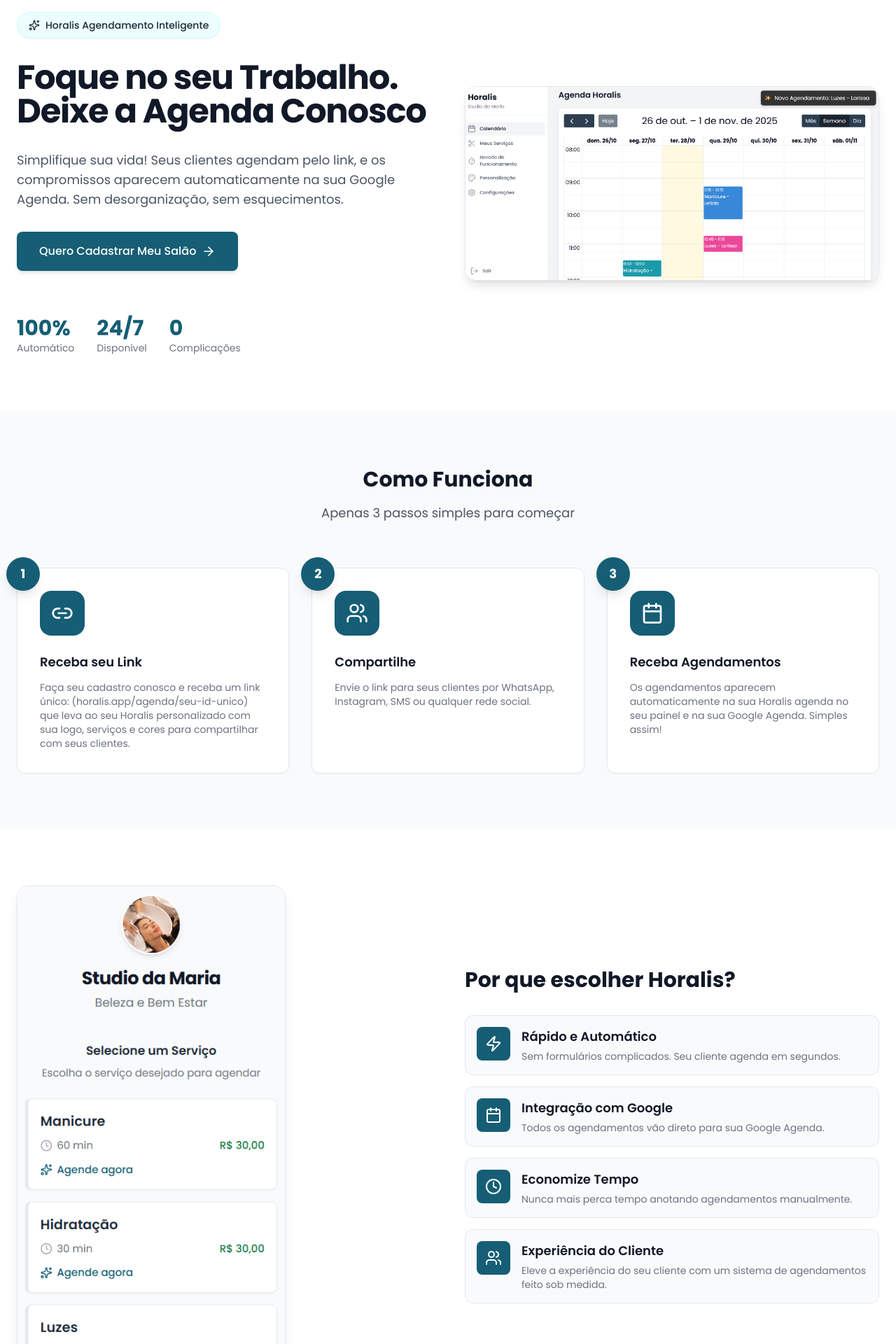
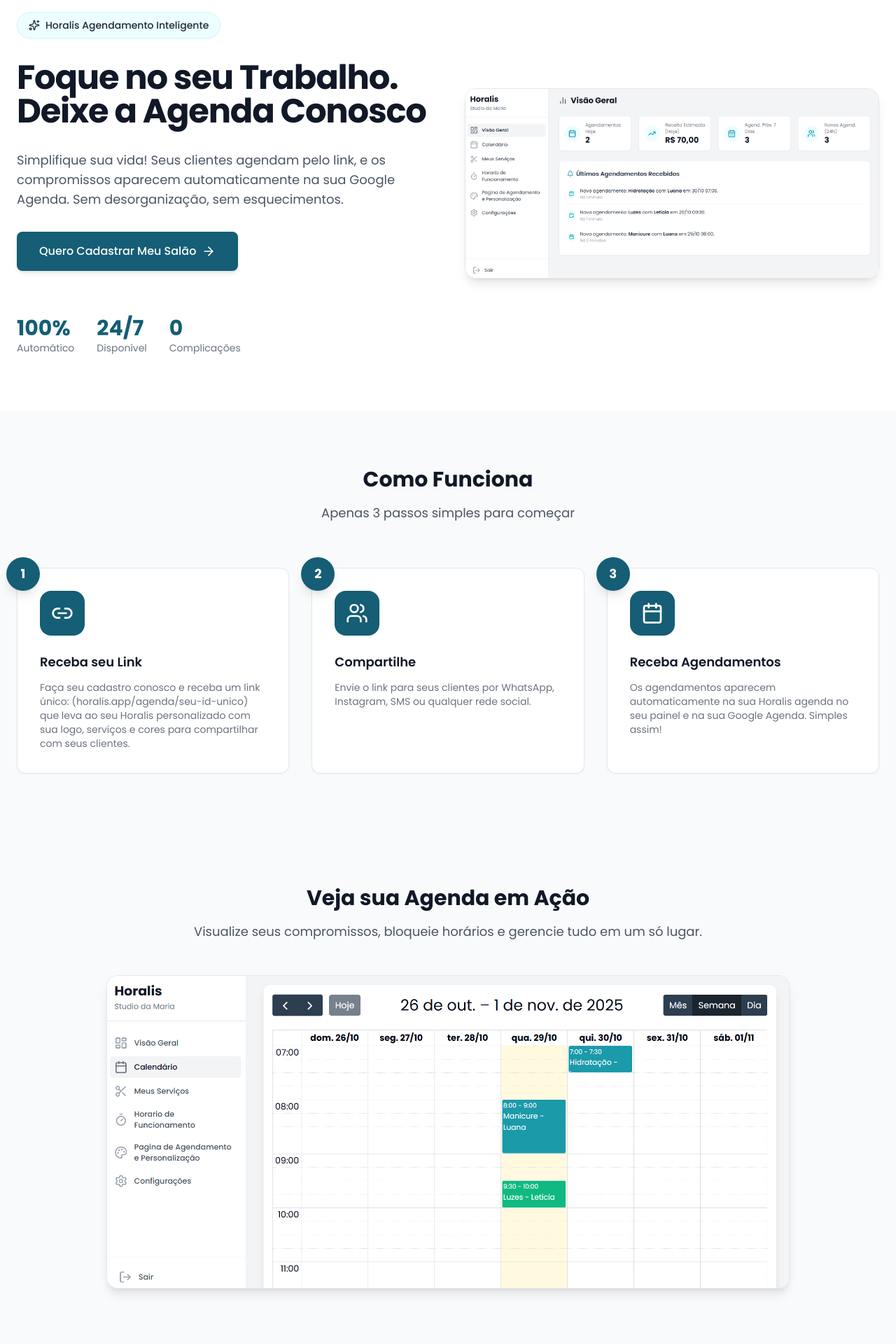
Before and after one commit to Raphahf6/agendador, a React (Vite) app: page / in a window 1280 px wide. Shown: the part 140-2060 px from the top of the page at 70% size. Built offline with nearby package versions, Linux system fonts and the light colour scheme.

Commit message:
add imagem calendario

```diff
--- a/src/pages/LandingPage.jsx
+++ b/src/pages/LandingPage.jsx
@@ -5,7 +5,7 @@
 import AOS from 'aos';
 import 'aos/dist/aos.css';
 
-const WHATSAPP_LNK = "https://w.app/rebdigitalsolucoes";
+const WHATSAPP_LNK = "https://wa.me/5511936200327?text=Ol%C3%A1,%20Gostaria%20de%20saber%20mais%20sobre%20o%20horalis";
 const BRAND_NAME = "Horalis";
 
 const CIANO_COLOR = 'cyan-800';
@@ -138,7 +138,7 @@
             {/* Right Column */}
             <div className="relative flex justify-center items-center lg:justify-end" data-aos="fade-left" data-aos-delay="100">
               <div className="relative rounded-2xl overflow-hidden shadow-lg border border-gray-200">
-                <ImageWithFallback src="/calendario.png" alt="Interface Horalis" className="w-full h-auto object-cover" />
+                <ImageWithFallback src="/visao-geral.png" alt="Interface Horalis" className="w-full h-auto object-cover" />
               </div>
             </div>
           </div>
@@ -196,6 +196,24 @@
         </div>
       </div>
 
+
+      {/* <<< ADICIONADO: Nova Seção Imagem Calendário >>> */}
+      <div data-aos="fade-up" className="py-20 bg-gray-50">
+        <div className="max-w-5xl mx-auto px-6 text-center"> {/* Aumentado max-w */}
+          <h2 className="text-3xl font-bold mb-4 text-gray-900">Veja sua Agenda em Ação</h2>
+          <p className="text-gray-600 text-lg mb-12">
+            Visualize seus compromissos, bloqueie horários e gerencie tudo em um só lugar.
+          </p>
+          <div className="relative rounded-2xl overflow-hidden shadow-lg border border-gray-200">
+            {/* Use o nome do arquivo que você quer aqui, ex: "calendario.png" */}
+            <ImageWithFallback src="/calendario.png" alt="Calendário de agendamentos Horalis" className="w-full h-auto object-cover" />
+          </div>
+        </div>
+      </div>
+      {/* <<< FIM DA NOVA SEÇÃO >>> */}
+
+
+
       {/* Benefits Section */}
       <div data-aos="fade-up" className="py-20 bg-white">
         <div className="max-w-7xl mx-auto px-6">
@@ -203,7 +221,7 @@
             {/* Image */}
             <div className="order-2 lg:order-1" data-aos="fade-right">
               <div className="relative max-w-sm w-full rounded-2xl overflow-hidden shadow-lg border border-gray-200">
-                <ImageWithFallback src="sistema-landing.png" alt="Calendário Horalis" className="w-full h-auto"/>
+                <ImageWithFallback src="sistema-landing.png" alt="Calendário Horalis" className="w-full h-auto" />
               </div>
             </div>
             {/* Benefits List */}
```
Also changed, not shown: public/calendario.png, public/visao-geral.png (added). Lines whose indentation alone changed are shown as unchanged.
